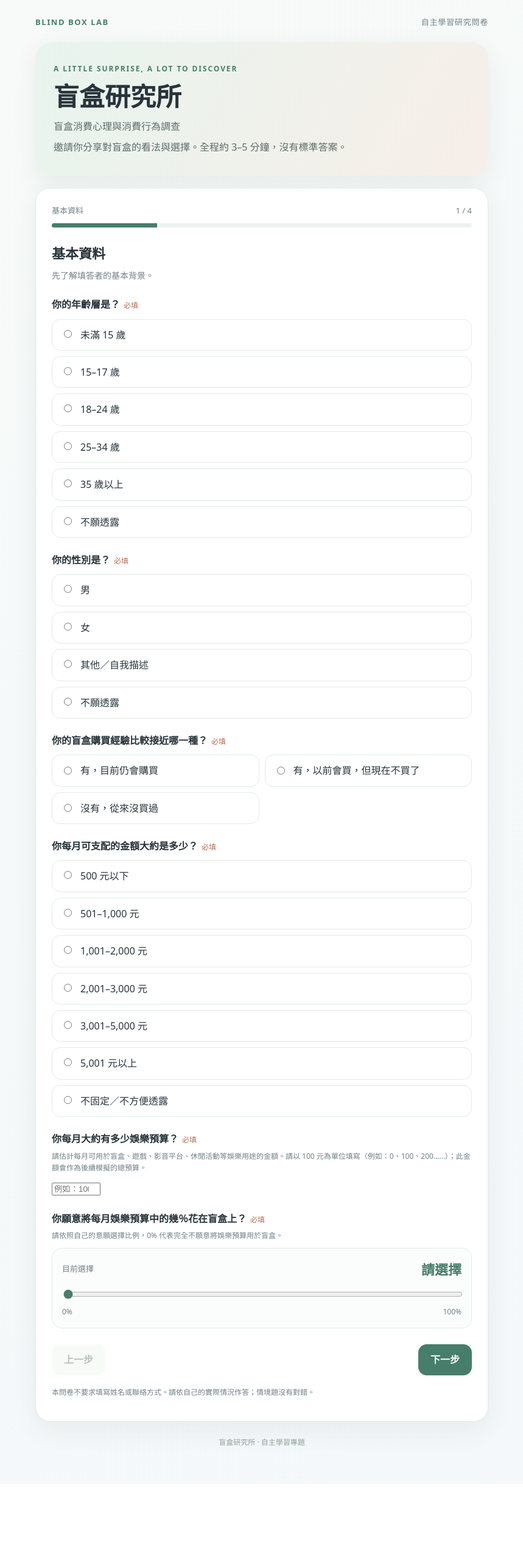
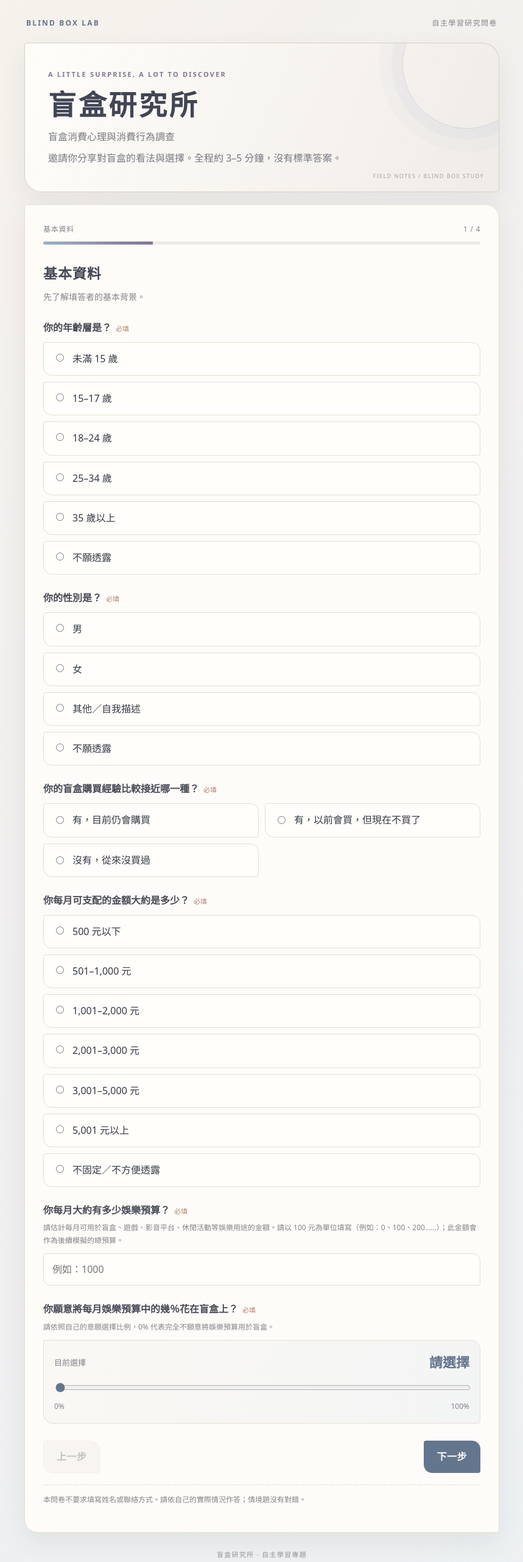
Before and after one commit to u510217-creator/blind-box-lab, a plain HTML site: page index.html in a window 1280 px wide. Shown: the whole page at 61% size, without its empty margins (210-1069 px from the left). Before the commit the page ends 2433 px from the top, so only its background shows below. Drawn offline with Linux system fonts and the light colour scheme.

Commit message:
Add files via upload

```diff
--- a/index.html
+++ b/index.html
@@ -6,14 +6,71 @@
 <meta name="theme-color" content="#f7faf8">
 <title>盲盒研究所｜消費心理與消費行為調查</title>
 <style>
-:root{--ink:#28343a;--muted:#718087;--paper:#f7faf8;--card:#fff;--line:#e2ebe6;--mint:#dcefe7;--green:#477e6b;--green-dark:#356553;--peach:#f8e9df;--shadow:0 14px 40px rgba(47,77,65,.08)}
-*{box-sizing:border-box}html{scroll-behavior:smooth}body{margin:0;background:linear-gradient(145deg,#f7faf8,#f4f8fb);color:var(--ink);font-family:ui-sans-serif,system-ui,-apple-system,"Noto Sans TC",sans-serif;line-height:1.65}
-.wrap{max-width:780px;margin:auto;padding:26px 18px 58px}.top{display:flex;justify-content:space-between;align-items:center;gap:12px;margin-bottom:22px;color:var(--muted);font-size:13px;letter-spacing:.06em}.brand{font-weight:800;color:var(--green);letter-spacing:.12em}.hero{padding:34px 30px;border-radius:28px;background:linear-gradient(120deg,#e8f4ee,#f7eee8);box-shadow:var(--shadow);margin-bottom:20px}.kicker{font-size:12px;letter-spacing:.16em;color:var(--green);font-weight:800}.hero h1{font-size:clamp(29px,6vw,42px);line-height:1.2;margin:10px 0}.hero p{color:#5d6d6a;margin:8px 0 0}.panel{background:var(--card);border:1px solid var(--line);border-radius:24px;padding:26px;box-shadow:var(--shadow)}
-.progressrow{display:flex;justify-content:space-between;color:var(--muted);font-size:13px;margin-bottom:9px}.track{height:7px;border-radius:20px;background:#edf2ef;overflow:hidden;margin-bottom:24px}.bar{height:100%;width:0;background:var(--green);transition:width .25s}h2{font-size:22px;margin:0 0 7px}.hint{color:var(--muted);font-size:14px;margin:0 0 20px}.field{margin:23px 0}.field label.title{display:block;font-weight:700;margin-bottom:10px}.required{color:#b66d53;font-size:12px;margin-left:6px;font-weight:500}.subhint{font-size:12px;color:var(--muted);margin:-5px 0 10px}
-.options{display:grid;gap:9px}.opt{display:flex;gap:11px;align-items:flex-start;padding:12px 14px;border:1px solid var(--line);border-radius:14px;cursor:pointer;transition:border-color .15s,background .15s,transform .15s;background:#fff;min-height:48px}.opt:hover{border-color:#a9cbbb;background:#fbfdfc}.opt:has(input:checked){border-color:var(--green);background:#f0f7f3}.opt input{accent-color:var(--green);margin-top:5px;flex:0 0 auto}.opt span{flex:1}.choice-grid{display:grid;grid-template-columns:repeat(2,minmax(0,1fr));gap:9px}.choice-grid .opt{align-items:center}.choice-grid .opt input{margin-top:0}
-.scale{display:grid;grid-template-columns:repeat(5,minmax(0,1fr));gap:7px}.scale label{border:1px solid var(--line);border-radius:13px;padding:10px 5px;text-align:center;cursor:pointer;font-size:13px;min-height:62px;display:flex;flex-direction:column;justify-content:center;align-items:center;gap:4px}.scale label:has(input:checked){border-color:var(--green);background:#eff7f2;color:var(--green-dark);font-weight:700}.scale input{accent-color:var(--green);margin:0}.scale .scale-text{line-height:1.3}.rangebox{padding:16px;border:1px solid var(--line);border-radius:16px;background:#fbfdfc}.rangehead{display:flex;justify-content:space-between;align-items:center;gap:10px;margin-bottom:12px}.rangevalue{font-size:22px;font-weight:800;color:var(--green)}input[type=range]{width:100%;accent-color:var(--green);cursor:pointer}.rangescale{display:flex;justify-content:space-between;color:var(--muted);font-size:12px;margin-top:4px}
-select,input[type=text],textarea{width:100%;padding:12px 14px;border:1px solid var(--line);border-radius:12px;background:white;color:var(--ink);font:inherit}.actions{display:flex;justify-content:space-between;gap:12px;margin-top:26px}.btn{border:0;border-radius:14px;padding:12px 20px;font:inherit;font-weight:700;cursor:pointer;min-height:46px}.primary{background:var(--green);color:#fff}.primary:hover{background:var(--green-dark)}.secondary{background:#eef4f0;color:#52645d}.btn:disabled{opacity:.4;cursor:not-allowed}.notice{font-size:12px;color:var(--muted);margin-top:18px}.tag{display:inline-block;background:var(--mint);color:var(--green);padding:5px 11px;border-radius:30px;font-size:12px;font-weight:800}.result{padding:20px;border-radius:18px;background:linear-gradient(135deg,#eaf5ef,#fbf1e9);margin:18px 0}.result h3{font-size:23px;margin:6px 0}.small{font-size:13px;color:var(--muted)}.hidden{display:none!important}.branch-note{background:#f7f8f4;border-left:3px solid #a8c7b5;border-radius:0 12px 12px 0;padding:11px 13px;font-size:13px;color:#5e7068;margin:14px 0}.section-chip{display:inline-block;font-size:11px;letter-spacing:.08em;color:var(--green);background:#eff6f1;padding:4px 9px;border-radius:20px;margin-bottom:10px}footer{text-align:center;color:#91a09a;font-size:12px;margin-top:24px}
-@media(max-width:520px){.wrap{padding:17px 12px 38px}.hero{padding:26px 21px}.panel{padding:21px 16px}.actions .btn{flex:1}.choice-grid{grid-template-columns:1fr}.scale{gap:4px}.scale label{font-size:11px;padding:8px 2px;min-height:64px}}
+:root{
+ --ink:#343946;--muted:#85838a;--paper:#f5f1e9;--card:#fffdf9;--line:#e6ded2;
+ --blue:#9eafc4;--blue-deep:#64758e;--lav:#c9bfd5;--lav-deep:#82758f;
+ --peach:#e8cdbb;--sand:#eee5d8;--shadow:0 16px 42px rgba(67,67,76,.08)
+}
+*{box-sizing:border-box}
+html{scroll-behavior:smooth}
+body{margin:0;background:linear-gradient(135deg,#f6f2eb 0%,#f0eff0 52%,#edf1f3 100%);color:var(--ink);font-family:ui-sans-serif,system-ui,-apple-system,"Noto Sans TC",sans-serif;line-height:1.7}
+.wrap{max-width:820px;margin:auto;padding:28px 20px 64px}
+.top{display:flex;justify-content:space-between;align-items:center;gap:12px;margin-bottom:22px;padding:0 3px;color:var(--muted);font-size:12px;letter-spacing:.12em;text-transform:uppercase}
+.brand{font-weight:850;color:var(--blue-deep);letter-spacing:.18em}
+.hero{position:relative;overflow:hidden;padding:42px 38px 40px;border:1px solid rgba(210,199,185,.8);border-radius:5px 28px 5px 28px;background:linear-gradient(112deg,rgba(255,253,249,.97),rgba(239,235,231,.92));box-shadow:var(--shadow);margin-bottom:20px}
+.hero:before{content:"";position:absolute;width:210px;height:210px;right:-54px;top:-72px;border:1px solid rgba(130,145,164,.28);border-radius:50%;box-shadow:0 0 0 18px rgba(158,175,196,.07),0 0 0 38px rgba(158,175,196,.05)}
+.hero:after{content:"FIELD NOTES  /  BLIND BOX STUDY";position:absolute;right:24px;bottom:17px;color:#a6a0a0;font-size:9px;letter-spacing:.16em}
+.kicker{position:relative;font-size:11px;letter-spacing:.2em;color:var(--lav-deep);font-weight:800}
+.hero h1{position:relative;font-family:Georgia,"Noto Serif TC",serif;font-size:clamp(32px,6vw,46px);letter-spacing:.08em;line-height:1.2;margin:12px 0;color:#414554}
+.hero p{position:relative;color:#777982;margin:8px 0 0;max-width:570px}
+.panel{position:relative;background:rgba(255,253,249,.96);border:1px solid var(--line);border-radius:5px 22px 5px 22px;padding:30px;box-shadow:var(--shadow)}
+.progressrow{display:flex;justify-content:space-between;color:var(--muted);font-size:12px;letter-spacing:.06em;margin-bottom:10px}
+.track{height:5px;border-radius:20px;background:#eee9e3;overflow:hidden;margin-bottom:28px}
+.bar{height:100%;width:0;background:linear-gradient(90deg,var(--blue),var(--lav-deep));transition:width .25s}
+h2{font-family:Georgia,"Noto Serif TC",serif;font-size:23px;letter-spacing:.04em;margin:0 0 7px;color:#454957}
+.hint{color:var(--muted);font-size:14px;margin:0 0 22px}
+.field{margin:25px 0}
+.field label.title{display:block;font-weight:700;margin-bottom:10px;color:#4a4d58}
+.required{color:#b27e69;font-size:11px;margin-left:7px;font-weight:500}
+.subhint{font-size:12px;color:var(--muted);margin:-5px 0 11px}
+.options{display:grid;gap:10px}
+.opt{display:flex;gap:11px;align-items:flex-start;padding:13px 15px;border:1px solid var(--line);border-radius:4px 14px 4px 14px;cursor:pointer;transition:border-color .15s,background .15s,transform .15s;background:#fffefa;min-height:49px}
+.opt:hover{border-color:#aebdca;background:#f8f8f6;transform:translateY(-1px)}
+.opt:has(input:checked){border-color:var(--blue-deep);background:#eef1f4;box-shadow:inset 3px 0 0 var(--blue-deep)}
+.opt input{accent-color:var(--blue-deep);margin-top:5px;flex:0 0 auto}
+.opt span{flex:1}
+.choice-grid{display:grid;grid-template-columns:repeat(2,minmax(0,1fr));gap:10px}
+.choice-grid .opt{align-items:center}
+.choice-grid .opt input{margin-top:0}
+.scale{display:grid;grid-template-columns:repeat(5,minmax(0,1fr));gap:7px}
+.scale label{border:1px solid var(--line);border-radius:4px 12px 4px 12px;padding:10px 5px;text-align:center;cursor:pointer;font-size:13px;min-height:64px;display:flex;flex-direction:column;justify-content:center;align-items:center;gap:4px;background:#fffefa}
+.scale label:has(input:checked){border-color:var(--blue-deep);background:#eef1f4;color:var(--blue-deep);font-weight:700}
+.scale input{accent-color:var(--blue-deep);margin:0}
+.scale .scale-text{line-height:1.3}
+.rangebox{padding:17px;border:1px solid var(--line);border-radius:4px 15px 4px 15px;background:linear-gradient(110deg,#faf8f3,#f3f4f5)}
+.rangehead{display:flex;justify-content:space-between;align-items:center;gap:10px;margin-bottom:12px}
+.rangevalue{font-size:22px;font-weight:800;color:var(--blue-deep)}
+input[type=range]{width:100%;accent-color:var(--blue-deep);cursor:pointer}
+.rangescale{display:flex;justify-content:space-between;color:var(--muted);font-size:12px;margin-top:4px}
+select,input[type=text],input[type=number],textarea{width:100%;padding:12px 14px;border:1px solid var(--line);border-radius:4px 12px 4px 12px;background:#fffefa;color:var(--ink);font:inherit}
+select:focus,input:focus,textarea:focus{outline:2px solid rgba(130,145,164,.22);border-color:var(--blue-deep)}
+.actions{display:flex;justify-content:space-between;gap:12px;margin-top:28px}
+.btn{border:1px solid transparent;border-radius:4px 14px 4px 14px;padding:12px 21px;font:inherit;font-weight:700;letter-spacing:.03em;cursor:pointer;min-height:46px;transition:transform .15s,background .15s}
+.btn:hover:not(:disabled){transform:translateY(-1px)}
+.primary{background:var(--blue-deep);color:#fff}
+.primary:hover{background:#53647d}
+.secondary{background:#f0ede8;color:#656875;border-color:#e2dbd1}
+.btn:disabled{opacity:.4;cursor:not-allowed}
+.notice{font-size:12px;color:var(--muted);margin-top:19px;padding-top:14px;border-top:1px dashed #ddd4c9}
+.tag{display:inline-block;background:#e9edf1;color:var(--blue-deep);padding:5px 11px;border-radius:2px 10px 2px 10px;font-size:12px;font-weight:800;letter-spacing:.06em}
+.result{padding:21px;border:1px solid #e5ded4;border-radius:4px 17px 4px 17px;background:linear-gradient(120deg,#f2f3f4,#f7f0e9);margin:18px 0}
+.result h3{font-family:Georgia,"Noto Serif TC",serif;font-size:23px;margin:6px 0;color:#454957}
+.small{font-size:13px;color:var(--muted)}
+.hidden{display:none!important}
+.branch-note{background:#f5f3ef;border-left:3px solid var(--lav);border-radius:0 10px 10px 0;padding:12px 14px;font-size:13px;color:#696a73;margin:14px 0}
+.section-chip{display:inline-block;font-size:11px;letter-spacing:.1em;color:var(--blue-deep);background:#edf0f2;padding:4px 10px;border-radius:2px 9px 2px 9px;margin-bottom:10px}
+footer{text-align:center;color:#99969a;font-size:11px;letter-spacing:.12em;margin-top:27px}
+@media(max-width:520px){.wrap{padding:17px 12px 42px}.top{font-size:10px}.hero{padding:30px 22px 38px}.hero:after{font-size:8px;right:15px}.panel{padding:22px 16px}.actions .btn{flex:1;padding:11px 12px}.choice-grid{grid-template-columns:1fr}.scale{gap:4px}.scale label{font-size:11px;padding:8px 2px;min-height:64px}}
 </style>
 </head>
 <body>
```
